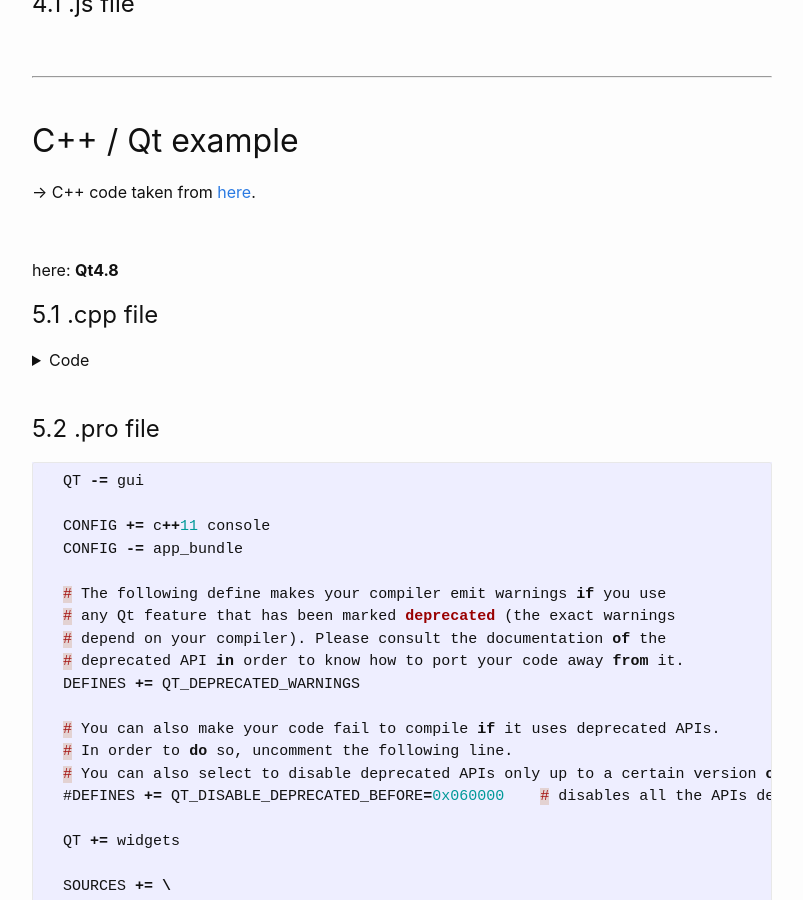
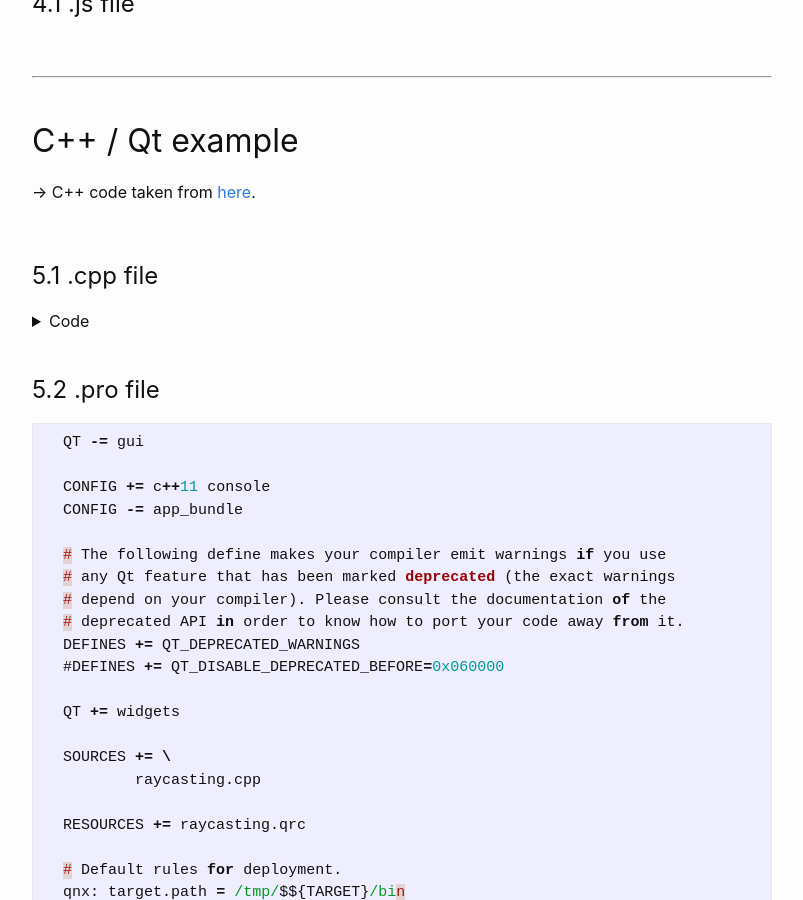
Before and after one commit to Hautaklyttn/progDocs, a Jekyll site: the page built from docs/articles/projects/raycasting.md, in a window 1280 px wide and 900 px high, scrolled down 26363 px. Shown: the whole window, without its empty margins (238-1041 px from the left). Built offline with Jekyll 4.4.1, drawn with Linux system fonts in a browser that asks for light colours.

Commit message:
Update raycasting.md

```diff
--- a/docs/articles/projects/raycasting.md
+++ b/docs/articles/projects/raycasting.md
@@ -965,8 +965,6 @@ Normally, as the intensity of an object approaches zero, the object will appear
 
 &nbsp;
 
-here: **Qt4.8**
-
 <a name="ch5-1"></a>
 ## 5.1 .cpp file
 
@@ -1320,11 +1318,7 @@ here: **Qt4.8**
   # depend on your compiler). Please consult the documentation of the
   # deprecated API in order to know how to port your code away from it.
   DEFINES += QT_DEPRECATED_WARNINGS
-
-  # You can also make your code fail to compile if it uses deprecated APIs.
-  # In order to do so, uncomment the following line.
-  # You can also select to disable deprecated APIs only up to a certain version of Qt.
-  #DEFINES += QT_DISABLE_DEPRECATED_BEFORE=0x060000    # disables all the APIs deprecated before Qt 6.0.0
+  #DEFINES += QT_DISABLE_DEPRECATED_BEFORE=0x060000
 
   QT += widgets
 
```
